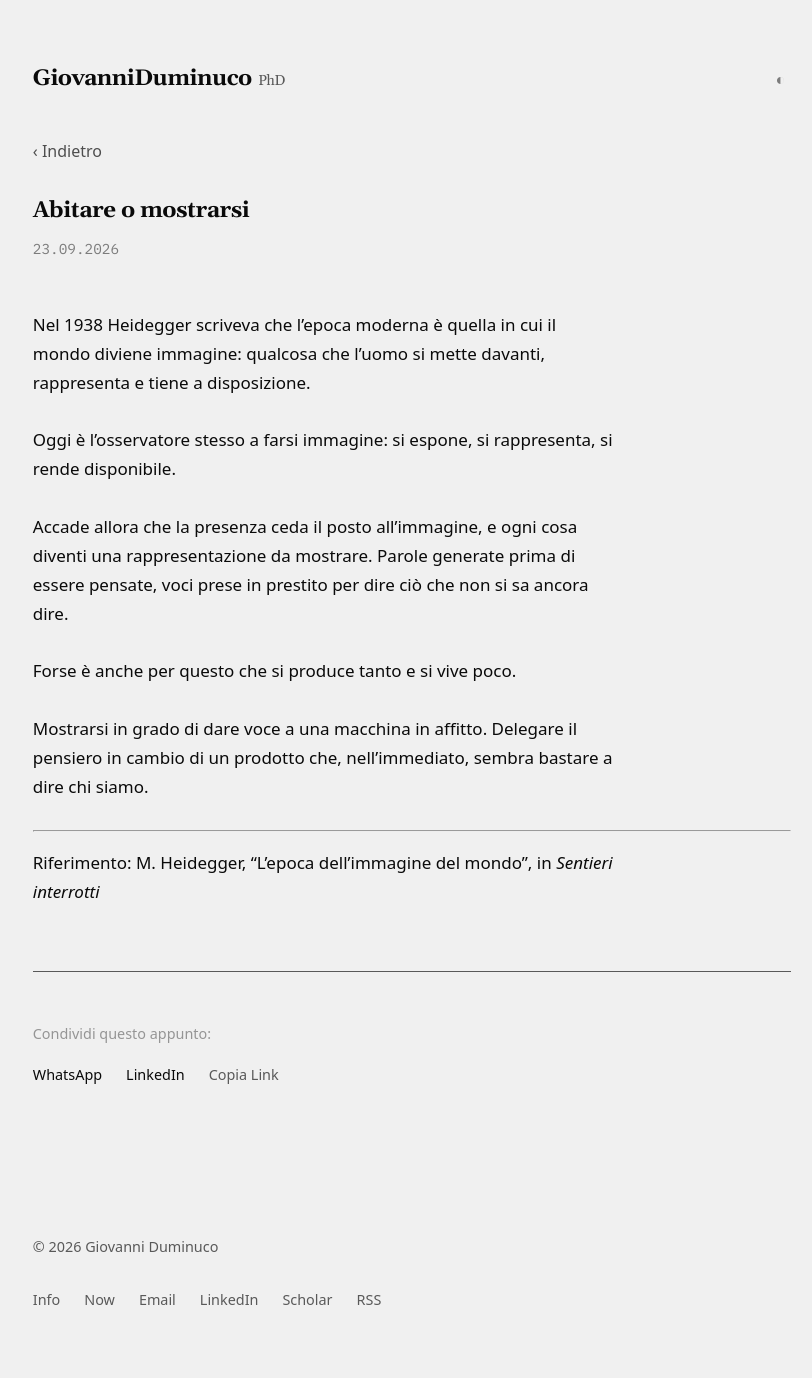
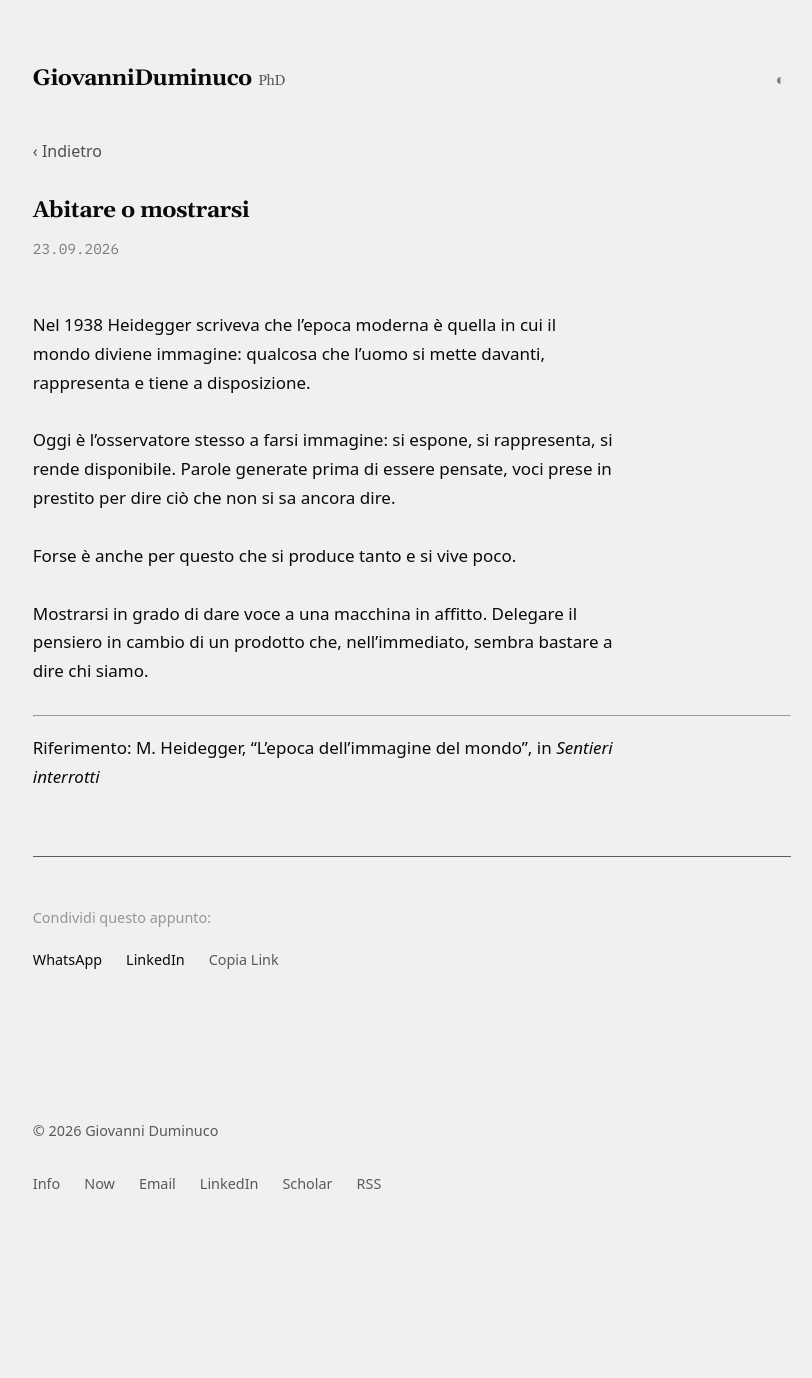
Before and after one commit to dumgio/dumgio.github.io, a Jekyll site: the page built from _posts/2026-09-23-abitare-o-mostrarsi.md, in a window 1280 px wide. Shown: the whole page, without its empty margins (228-1040 px from the left). Built offline with Jekyll 4.4.1, drawn with Linux system fonts in a browser that asks for light colours; comment, search, counter and statistics services are not loaded; after the commit the page ends 1262 px from its top, so only the background shows below that.

Commit message:
Abitare o mostrarsi: nuova versione
Co-Authored-By: Claude Opus 5.5 <noreply@anthropic.com>

```diff
--- a/_posts/2026-09-23-abitare-o-mostrarsi.md
+++ b/_posts/2026-09-23-abitare-o-mostrarsi.md
@@ -6,9 +6,7 @@ permalink: /appunti/abitare-o-mostrarsi/
 ---
 Nel 1938 Heidegger scriveva che l'epoca moderna è quella in cui il mondo diviene immagine: qualcosa che l'uomo si mette davanti, rappresenta e tiene a disposizione.
 
-Oggi è l'osservatore stesso a farsi immagine: si espone, si rappresenta, si rende disponibile.
-
-Accade allora che la presenza ceda il posto all'immagine, e ogni cosa diventi una rappresentazione da mostrare. Parole generate prima di essere pensate, voci prese in prestito per dire ciò che non si sa ancora dire.
+Oggi è l'osservatore stesso a farsi immagine: si espone, si rappresenta, si rende disponibile. Parole generate prima di essere pensate, voci prese in prestito per dire ciò che non si sa ancora dire.
 
 Forse è anche per questo che si produce tanto e si vive poco.
 
```
